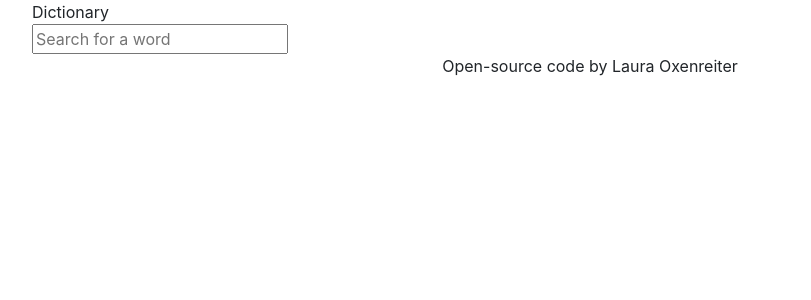
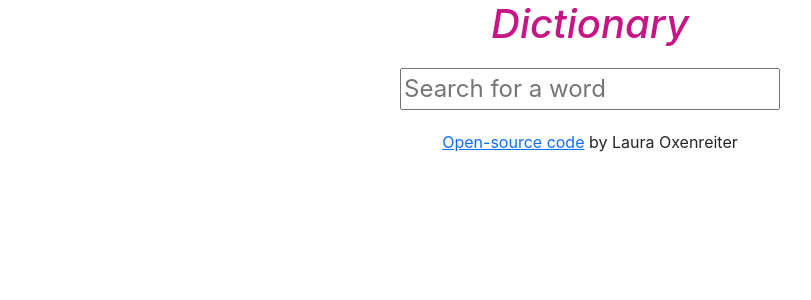
Before and after one commit to oxenreiterlm/react-dictionary, a React (Create React App) app: page / in a window 1280 px wide. Shown: the top 300 px of the page, without its empty margins (50-861 px from the left). Built offline with nearby package versions, Linux system fonts and the light colour scheme.

Commit message:
adjusted some styling

```diff
--- a/src/App.css
+++ b/src/App.css
@@ -0,0 +1,9 @@
+.App-header {
+  text-align: center;
+  color: mediumvioletred;
+  font-style: italic;
+  margin-bottom: 20px;
+}
+footer {
+  margin-top: 20px;
+}
--- a/src/App.js
+++ b/src/App.js
@@ -5,12 +5,19 @@ export default function App() {
   return (
     <div className="App">
       <div className="container">
-        <header className="App-header">Dictionary</header>
+        <h1 className="App-header">Dictionary</h1>
         <main>
           <Dictionary />
         </main>
         <footer className="text-center">
-          Open-source code by Laura Oxenreiter
+          <a
+            href="https://github.com/oxenreiterlm/react-dictionary"
+            title="GitHub respository"
+            target="blank"
+          >
+            Open-source code
+          </a>{" "}
+          by Laura Oxenreiter
         </footer>
       </div>
     </div>
--- a/src/Dictionary.css
+++ b/src/Dictionary.css
@@ -0,0 +1,7 @@
+.wordSearchForm {
+  text-align: center;
+  font-size: 24px;
+}
+.Results {
+  margin-top: 10px;
+}
--- a/src/Dictionary.js
+++ b/src/Dictionary.js
@@ -20,7 +20,7 @@ export default function Dictionary() {
   }
   return (
     <div className="Dictionary">
-      <form onSubmit={search}>
+      <form onSubmit={search} className="wordSearchForm">
         <input
           type="search"
           placeholder="Search for a word"
```
